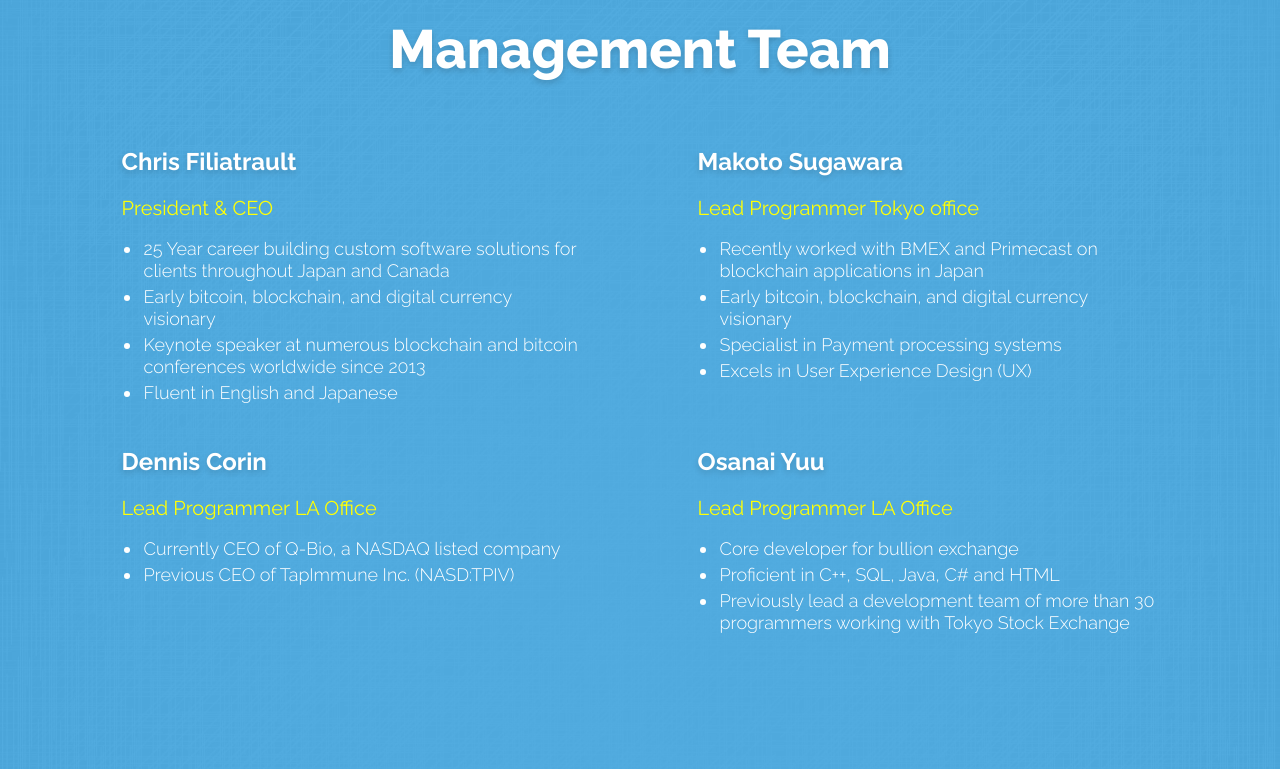
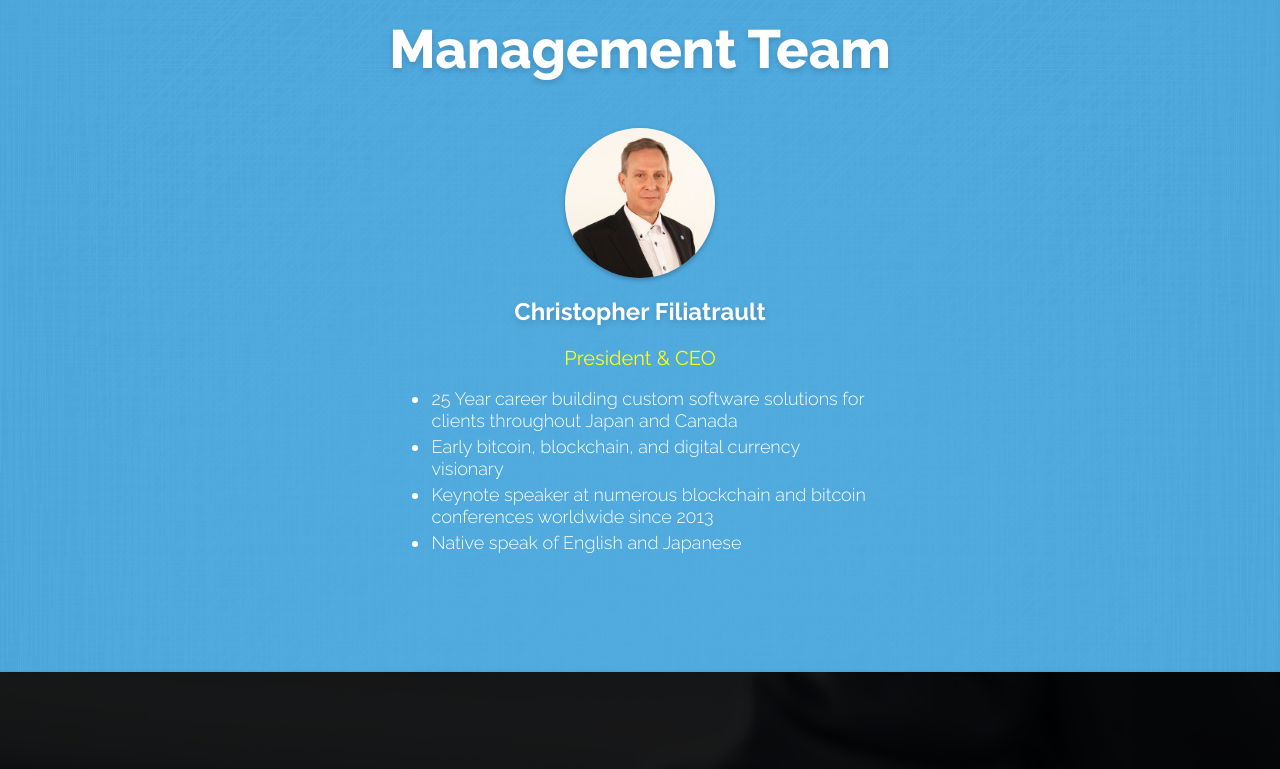
Before and after one commit to Coffalmer/Wigi4You, a plain HTML site: page index.html in a window 1280 px wide. Shown: the part 1980-2749 px from the top of the page. Drawn offline with nearby package versions, Linux system fonts and the light colour scheme.

Commit message:
text replacement, hidding now non-avaliable blocks

```diff
--- a/css/style.css
+++ b/css/style.css
@@ -324,6 +324,10 @@ h1, p {
 .team__block-item {
 	width: 40%;
 	min-height: 300px;
+    display: flex;
+    flex-direction: column;
+    justify-content: center;
+    align-items: center;
 }
 
 .team__block-item h2 {
@@ -331,14 +335,30 @@ h1, p {
 	line-height: 28px;
 	font-weight: 700;
 	color: #fff;
+	text-align: center;
 	text-shadow: 0px 3px 6px rgba(0, 0, 0, 0.16);
 }
 
 .team__block-item p {
+	text-align: center;
 	font-size: 20px;
 	line-height: 24px;
 	font-weight: 400;
 	color: #FFFF06;
+}
+
+.team__block-item img {
+	width: 150px;
+	height: 150px;
+	margin: auto;
+	border-radius: 50%;
+	box-shadow: 0 2px 5px 0 rgba(0, 0, 0, 0.26);
+	transition: box-shadow 0.3s;
+}
+
+.team__block-item img:hover {
+	box-shadow: 0 14px 28px rgba(0,0,0,0.25),
+	0 10px 10px rgba(0,0,0,0.22);
 }
 
 .team__block-item ul {
@@ -698,6 +718,7 @@ h1, p {
 
 	.investors__about {
 		width: 100%;
+		text-align: center;
 	}
 
 	.investors__about-button {
--- a/index.html
+++ b/index.html
@@ -3,7 +3,7 @@
 <head>
 	<title>Wigi 4 You</title>
 	<meta charset="utf-8">
-	<link rel="stylesheet" type="text/css" href="css/style.min.css">
+	<link rel="stylesheet" type="text/css" href="css/style.css">
 	<link href="https://maxcdn.bootstrapcdn.com/font-awesome/4.7.0/css/font-awesome.min.css" rel="stylesheet" integrity="sha384-wvfXpqpZZVQGK6TAh5PVlGOfQNHSoD2xbE+QkPxCAFlNEevoEH3Sl0sibVcOQVnN" crossorigin="anonymous">
 	<meta id="Viewport" name="viewport" content="initial-scale=1, maximum-scale=1, minimum-scale=0, user-scalable=no">
 </head>
@@ -27,7 +27,7 @@
 <div class="main" id="main">
 	<div class="main__content">
 		<h1>Wigi 4 You</h1>
-		<p>Wigi4You is a Blockchain technology company, headquartered in Japan, with an office in the United States, developing a suite of consumer focused applications, specifically for payment processing.</p>
+		<p>Wigi4You is a Blockchain technology company, headquartered in Japan, with an office in the United States, developing a suite of consumer focused applications, specifically for payment processing involving the use of digital currencies.</p>
 	</div>
 </div>
 <div class="about" id="about">
@@ -68,16 +68,17 @@
 		<h1>Management Team</h1>
 		<div class="team__block">
 			<div class="team__block-item">
-				<h2>Chris Filiatrault</h2>
+				<img src="img/chris.jpg" alt="Christopher">
+				<h2>Christopher Filiatrault</h2>
 				<p>President & CEO</p>
 				<ul>
 					<li>25 Year career building custom software solutions for clients throughout Japan and Canada</li>
 					<li>Early bitcoin, blockchain, and digital currency visionary</li>
 					<li>Keynote speaker at numerous blockchain and bitcoin conferences worldwide since 2013</li>
-					<li>Fluent in English and Japanese</li>
+					<li>Native speak of English and Japanese</li>
 				</ul>
 			</div>
-			<div class="team__block-item">
+			<!-- <div class="team__block-item">
 				<h2>Makoto Sugawara</h2>
 				<p>Lead Programmer Tokyo office</p>
 				<ul>
@@ -103,7 +104,7 @@
 					<li>Proficient in C++, SQL, Java, C# and HTML</li>
 					<li>Previously lead a development team of more than 30 programmers working with Tokyo Stock Exchange </li>
 				</ul>
-			</div>
+			</div> -->
 		</div>
 	</div>
 </div>
@@ -116,13 +117,13 @@
 				<p>Please view our corporate video and presentation below</p>
 				<div class="investors__about-button">
 					<a href="404.html" id="button-one">Download presetation</a>
-					<a href="404.html" id="button-two">Watch Video</a>
+					<!-- <a href="404.html" id="button-two">Watch Video</a> -->
 				</div>
 			</div>
 			<div class="investors__contact">
-				<p>To contact Investor Relations</p>
-				<p>Please call: <a href="tel:1-800-500-5000">1-800-500-5000</a> E </p>
-				<p>Mail us at: <a href="mailto:ir@wigi4u.com">ir@wigi4u.com</a></p>
+				<p>Contact:</p>
+				<p>Please call: <a href="tel:1-604-838-7177">1-604-838-7177</a> E </p>
+				<!-- <p>Mail us at: <a href="mailto:ir@wigi4u.com">ir@wigi4u.com</a></p> -->
 			</div>
 		</div>
 	</div>
```
Also changed, not shown: 404.html (+1 -1 lines), img/chris.jpg (added).
